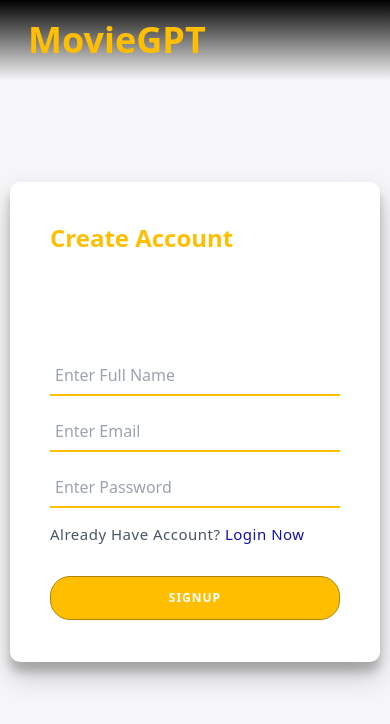
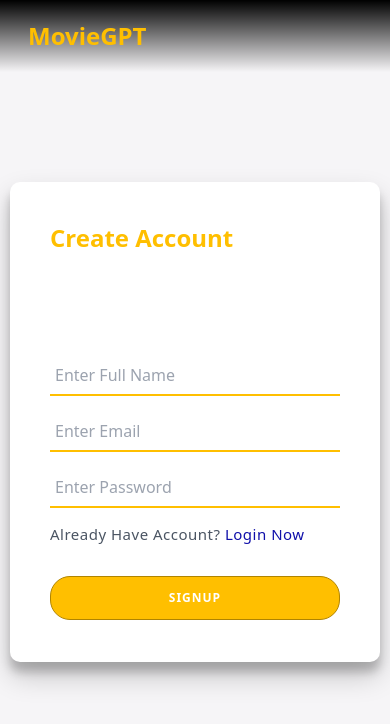
Before and after one commit to varungupta1729/Netflix-GPT, a React (Create React App) app: page / in a window 390 px wide. Shown: the top 724 px of the page. Built offline with nearby package versions, Linux system fonts and the light colour scheme; no server answers.

Commit message:
made it responsive

```diff
--- a/src/component/Header.jsx
+++ b/src/component/Header.jsx
@@ -116,7 +116,7 @@ const Header = () => {
     </div>
     <div className="absolute w-full z-10  justify-center  px-7 py-5 bg-gradient-to-b from-black md:hidden  ">
       <div className="flex w-full justify-between items-center">
-      <h1 className="text-[#ffbf00] text-4xl">MovieGPT</h1>
+      <h1 className="text-[#ffbf00] text-2xl">MovieGPT</h1>
       {user&&(!toggle  ? (
             <svg
               xmlns="http://www.w3.org/2000/svg"
```
